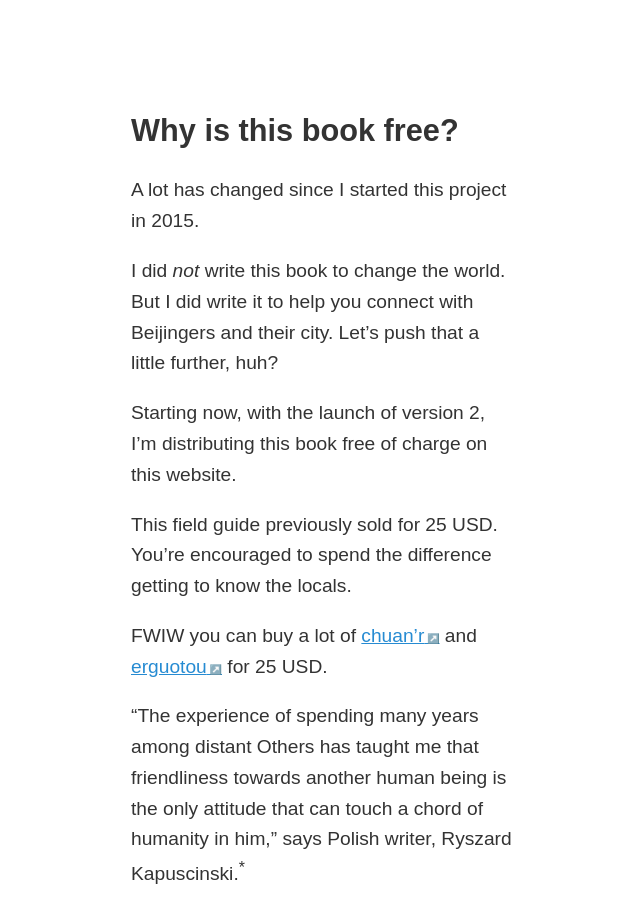
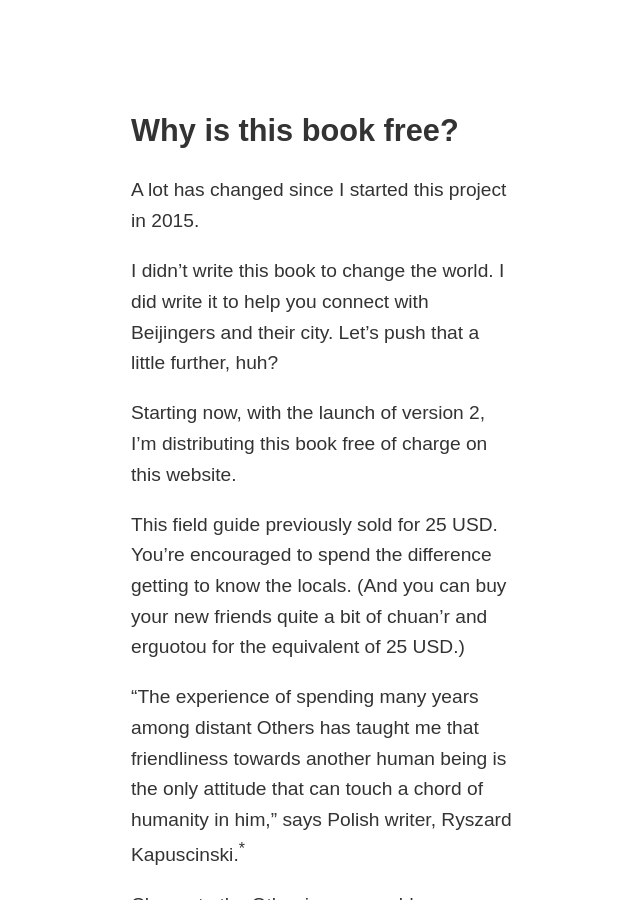
Before and after one commit to zachmccabe/zachmccabe.github.io, a Jekyll site: the page built from _beijing/faq.md, in a window 1280 px wide and 900 px high, scrolled down 1820 px. Shown: the whole window, without its empty margins (317-957 px from the left). Built offline with Jekyll 4.4.1, drawn with Linux system fonts in a browser that asks for light colours.

Commit message:
Update faq.md

```diff
--- a/_beijing/faq.md
+++ b/_beijing/faq.md
@@ -40,13 +40,11 @@ Photographers who are new to China, or at least new to the Beijing area, will ge
 
 A lot has changed since I started this project in 2015.
 
-I did *not* write this book to change the world. But I did write it to help you connect with Beijingers and their city. Let's push that a little further, huh?
+I didn't write this book to change the world. I did write it to help you connect with Beijingers and their city. Let's push that a little further, huh?
 
 Starting now, with the launch of version 2, I'm distributing this book free of charge on this website.
 
-This field guide previously sold for 25 USD. You're encouraged to spend the difference getting to know the locals.
-
-FWIW you can buy a lot of [chuan'r] and [erguotou] for 25 USD.
+This field guide previously sold for 25 USD. You're encouraged to spend the difference getting to know the locals. (And you can buy your new friends quite a bit of chuan'r and erguotou for the equivalent of 25 USD.)
 
 "The experience of spending many years among distant Others has taught me that friendliness towards another human being is the only attitude that can touch a chord of humanity in him," says Polish writer, Ryszard Kapuscinski.<sup>*</sup>
 
```
Also changed, not shown: other parts of _beijing/faq.md (+0 -3 lines).
